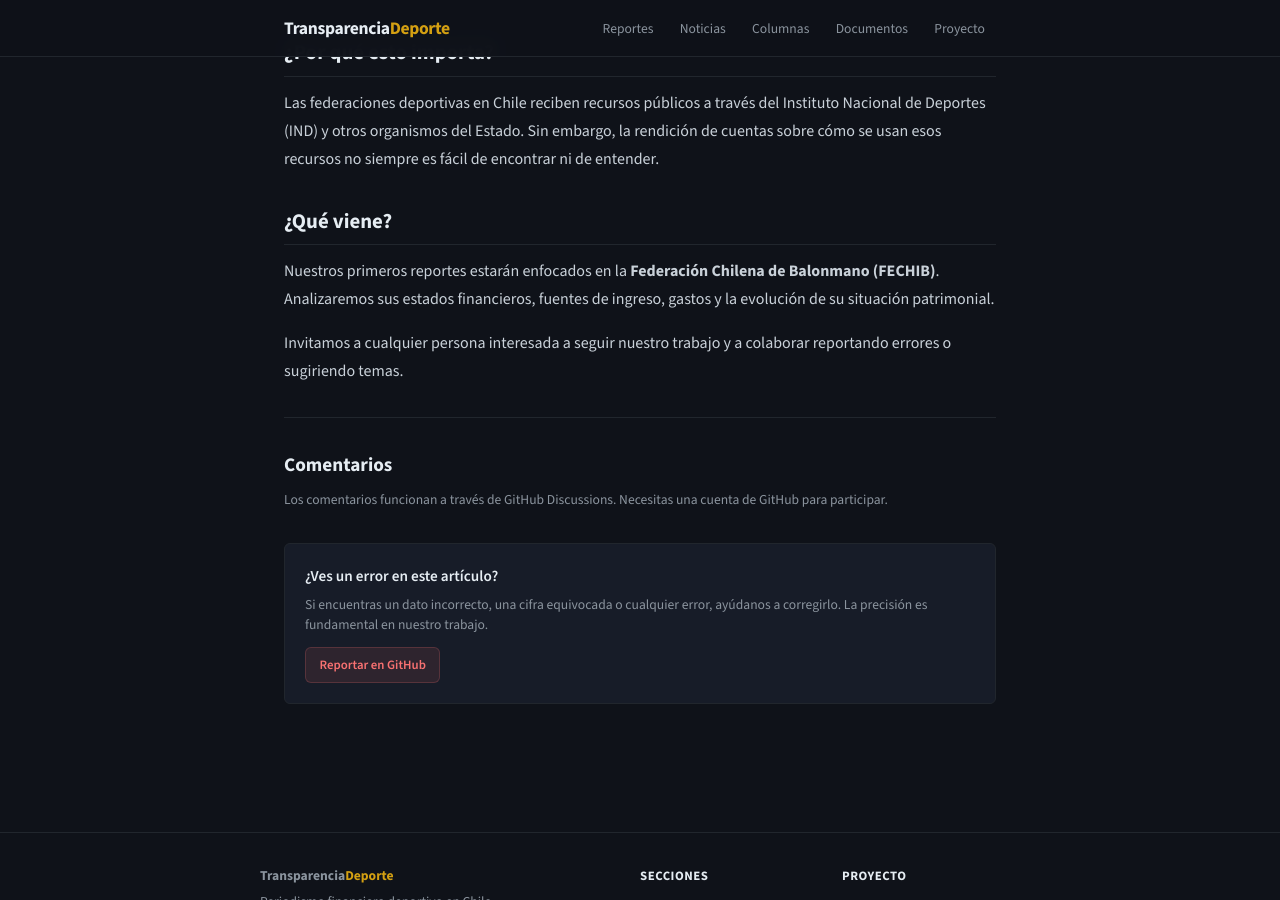
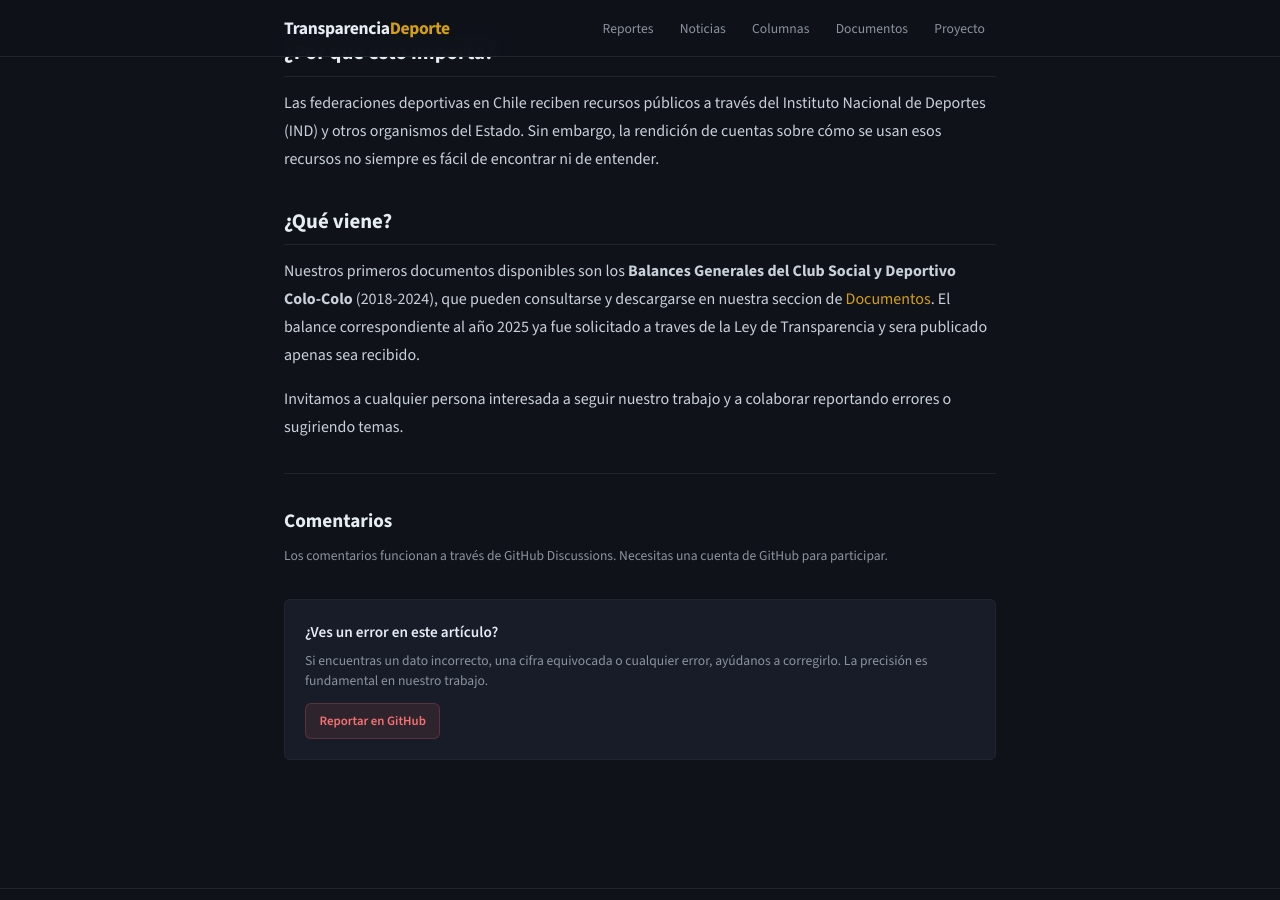
Before and after one commit to analisisdeportescl/analisisdeportescl.github.io, a Jekyll site: the page built from _posts/noticias/2025-04-02-bienvenidos-a-transparencia-deporte.md, in a window 1280 px wide and 900 px high, scrolled down 515 px. Built offline with Jekyll 4.4.1, drawn with Linux system fonts in a browser that asks for light colours; comment, search, counter and statistics services are not loaded.

```diff
--- a/_posts/noticias/2025-04-02-bienvenidos-a-transparencia-deporte.md
+++ b/_posts/noticias/2025-04-02-bienvenidos-a-transparencia-deporte.md
@@ -20,6 +20,6 @@ Las federaciones deportivas en Chile reciben recursos públicos a través del In
 
 ## ¿Qué viene?
 
-Nuestros primeros reportes estarán enfocados en la **Federación Chilena de Balonmano (FECHIB)**. Analizaremos sus estados financieros, fuentes de ingreso, gastos y la evolución de su situación patrimonial.
+Nuestros primeros documentos disponibles son los **Balances Generales del Club Social y Deportivo Colo-Colo** (2018-2024), que pueden consultarse y descargarse en nuestra seccion de [Documentos](/documentos/). El balance correspondiente al año 2025 ya fue solicitado a traves de la Ley de Transparencia y sera publicado apenas sea recibido.
 
 Invitamos a cualquier persona interesada a seguir nuestro trabajo y a colaborar reportando errores o sugiriendo temas.
```
